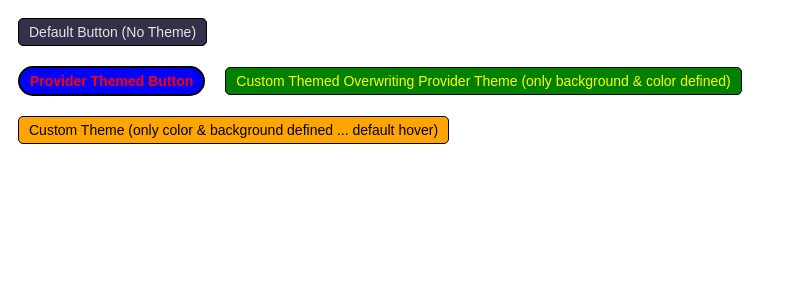
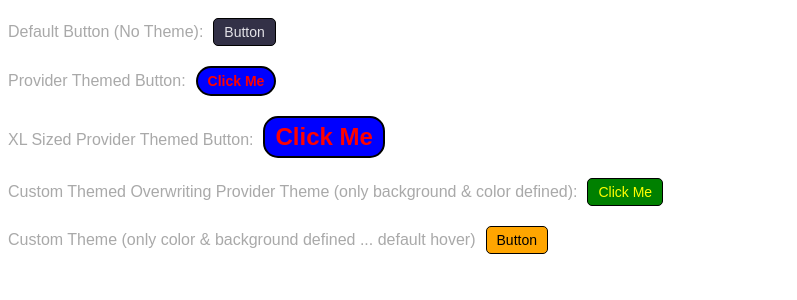
Before and after one commit to Tri4Ty/CatalogZero, a React (Create React App) app in the folder dev/: page / in a window 1280 px wide. Shown: the top 300 px of the page, without its empty margins (0-797 px from the left). Built offline with nearby package versions, Linux system fonts and the light colour scheme; the HTML template or start-up script is replaced by a standard one.

Commit message:
adding global styling

```diff
--- a/dev/src/App.js
+++ b/dev/src/App.js
@@ -1,7 +1,8 @@
 import React from "react";
+import { createGlobalStyle } from "styled-components";
 
-import Button from '../../src/Button';
-import withCustomTheme from '../../src/CustomThemeProvider';
+import Button from "../../src/Button";
+import withCustomTheme from "../../src/CustomThemeProvider";
 
 const myCustomTheme = {
   button: {
@@ -14,6 +15,13 @@ const myCustomTheme = {
   }
 };
 
+const GlobalStyle = createGlobalStyle`
+  body {
+    color: ${props => props.theme.colorPallet.darkest};
+    font-family: ${props => props.theme.typography.fontFamily};
+  }
+`;
+
 const MyCustomThemedButton = withCustomTheme(Button, myCustomTheme);
 const onClick = () => alert("You Clicked Me!!");
 
@@ -25,11 +33,25 @@ const onClick = () => alert("You Clicked Me!!");
  */
 const App = () => (
   <div>
-        <Button onClick={onClick}>Provider Themed Button</Button>
-        <MyCustomThemedButton onClick={onClick}>
-            Custom Themed Overwriting Provider Theme (only background & color defined)
-        </MyCustomThemedButton>
+    <GlobalStyle />
+    <div>
+      <label>Provider Themed Button:</label>
+      <Button onClick={onClick}>Click Me</Button>
     </div>
-)
+    <div>
+      <label>XL Sized Provider Themed Button:</label>
+      <Button size="xLarge" onClick={onClick}>
+        Click Me
+      </Button>
+    </div>
+    <div>
+      <label>
+        Custom Themed Overwriting Provider Theme (only background & color
+        defined):
+      </label>
+      <MyCustomThemedButton onClick={onClick}>Click Me</MyCustomThemedButton>
+    </div>
+  </div>
+);
 
 export default App;
--- a/dev/src/index.js
+++ b/dev/src/index.js
@@ -1,29 +1,36 @@
-import React from 'react';
+import React from "react";
 import ReactDOM from "react-dom";
 
 import { ThemeProvider } from "styled-components";
-import theme from '../theme';
+import theme from "../theme";
 
-import App from './App'
-import Button from '../../src/Button';
-import withCustomTheme from '../../src/CustomThemeProvider';
+import App from "./App";
+import Button from "../../src/Button";
+import withCustomTheme from "../../src/CustomThemeProvider";
 
 const myCustomThemeMissingProps = {
   button: {
     backgroundColor: "orange",
-        color: "black",
+    color: "black"
   }
 };
-const MyCustomThemedButtonMissingProperties = withCustomTheme(Button, myCustomThemeMissingProps);
+const MyCustomThemedButtonMissingProperties = withCustomTheme(
+  Button,
+  myCustomThemeMissingProps
+);
 
 ReactDOM.render(
   <div>
-        <Button>Default Button (No Theme)</Button>
+    <label>Default Button (No Theme):</label>
+    <Button>Button</Button>
     <ThemeProvider theme={theme}>
       <App />
     </ThemeProvider>
+    <label>
+      Custom Theme (only color & background defined ... default hover)
+    </label>
     <MyCustomThemedButtonMissingProperties>
-            Custom Theme (only color & background defined ... default hover)
+      Button
     </MyCustomThemedButtonMissingProperties>
   </div>,
   document.getElementById("app")
--- a/dev/theme.js
+++ b/dev/theme.js
@@ -1,17 +1,29 @@
-const colors = {
+const colorPallet = {
   primary: "blue",
   secondary: "red",
-    lightest: "lightGrey"
+  lightest: "lightGrey",
+  darkest: "darkGrey"
+};
+
+const typography = {
+  fontFamily: "Arial, Helvetica, sans-serif",
+  sizes: {
+    xSmall: "8px",
+    small: "12px",
+    medium: "16px",
+    large: "20px",
+    xLarge: "24px"
+  }
 };
 
 const theme = {
   button: {
-        backgroundColor: colors.primary,
-        borderColor: '#000',
+    backgroundColor: colorPallet.primary,
+    borderColor: "#000",
     borderRadius: "15px",
     borderWidth: "2px",
     borderStyle: "solid",
-        color: colors.secondary,
+    color: colorPallet.secondary,
     display: "inline",
     fontSize: "14px",
     fontWeight: "bold",
@@ -19,10 +31,12 @@ const theme = {
     outline: "none",
     padding: "5px 10px",
     hover: {
-            color: colors.primary,
-            backgroundColor: colors.secondary
+      color: colorPallet.primary,
+      backgroundColor: colorPallet.secondary
     }
-    }
+  },
+  typography: typography,
+  colorPallet: colorPallet
 };
 
 export default theme;
--- a/src/Button.js
+++ b/src/Button.js
@@ -1,11 +1,11 @@
 import React from "react";
-import PropTypes from 'prop-types';
+import PropTypes from "prop-types";
 import styled from "styled-components";
 
 const theme = {
   button: {
-        backgroundColor: '#333147',
-        borderColor: '#000',
+    backgroundColor: "#333147",
+    borderColor: "#000",
     borderRadius: "5px",
     borderWidth: "1px",
     borderStyle: "solid",
@@ -18,17 +18,21 @@ const theme = {
     padding: "5px 10px",
 
     hover: {
-            color: '#333147',
+      color: "#333147",
       backgroundColor: "#e4e3e8"
     }
   }
-}
+};
 
 const ThemedButton = styled.button`
-    background-color: ${ (props) => {
+  background-color: ${props => {
     if (props.primary) {
       return props.theme.colors.primary;
-        } else if (props.theme && props.theme.button && props.theme.button.backgroundColor) {
+    } else if (
+      props.theme &&
+      props.theme.button &&
+      props.theme.button.backgroundColor
+    ) {
       return props.theme.button.backgroundColor;
     } else {
       theme.button.backgroundColor;
@@ -50,56 +54,62 @@ const ThemedButton = styled.button`
   }};
   border-width: ${props => {
     if (props.theme && props.theme.button && props.theme.button.borderWidth) {
-            return props.theme.button.borderWidth ;
+      return props.theme.button.borderWidth;
     } else {
       return theme.button.borderWidth;
     }
   }};
   border-style: ${props => {
     if (props.theme && props.theme.button && props.theme.button.borderStyle) {
-            return props.theme.button.borderStyle ;
+      return props.theme.button.borderStyle;
     } else {
       return theme.button.borderStyle;
     }
   }};
   color: ${props => {
     if (props.theme && props.theme.button && props.theme.button.color) {
-            return props.theme.button.color ;
+      return props.theme.button.color;
     } else {
       return theme.button.color;
     }
   }};
   padding: ${props => {
     if (props.theme && props.theme.button && props.theme.button.padding) {
-            return props.theme.button.padding ;
+      return props.theme.button.padding;
     } else {
       return theme.button.padding;
     }
   }};
   font-size: ${props => {
-        if (props.theme && props.theme.button && props.theme.button.fontSize) {
-            return props.theme.button.fontSize ;
+    if (props.size) {
+      return props["theme"]["typography"]["sizes"][props.size];
+    } else if (
+      props.theme &&
+      props.theme.button &&
+      props.theme.button.fontSize
+    ) {
+      return props.theme.button.fontSize;
     } else {
       return theme.button.fontSize;
     }
   }};
   font-weight: ${props => {
     if (props.theme && props.theme.button && props.theme.button.fontWeight) {
-            return props.theme.button.fontWeight ;
+      return props.theme.button.fontWeight;
     } else {
       return theme.button.fontWeight;
     }
   }};
   display: ${props => {
     if (props.theme && props.theme.button && props.theme.button.display) {
-            return props.theme.button.display ;
+      return props.theme.button.display;
     } else {
       return theme.button.display;
     }
   }};
   margin: ${props => {
     if (props.theme && props.theme.button && props.theme.button.margin) {
-            return props.theme.button.margin ;
+      return props.theme.button.margin;
     } else {
       return theme.button.margin;
     }
@@ -107,21 +117,25 @@ const ThemedButton = styled.button`
 
   :hover {
     color: ${props => {
-            if (props.theme &&
+      if (
+        props.theme &&
         props.theme.button &&
         props.theme.button.hover &&
-                props.theme.button.hover.color) {
-                return props.theme.button.hover.color ;
+        props.theme.button.hover.color
+      ) {
+        return props.theme.button.hover.color;
       } else {
         return theme.button.hover.color;
       }
     }};
     background-color: ${props => {
-            if (props.theme &&
+      if (
+        props.theme &&
         props.theme.button &&
         props.theme.button.hover &&
-                props.theme.button.hover.backgroundColor) {
-                return props.theme.button.hover.backgroundColor ;
+        props.theme.button.hover.backgroundColor
+      ) {
+        return props.theme.button.hover.backgroundColor;
       } else {
         return theme.button.hover.backgroundColor;
       }
@@ -136,14 +150,17 @@ const ThemedButton = styled.button`
  */
 ThemedButton.defaultProps = {
   theme
-}
+};
 
-const Button = (props) => (
-  <ThemedButton onClick={props.onClick}>{props.children}</ThemedButton>
+const Button = props => (
+  <ThemedButton size={props.size} onClick={props.onClick}>
+    {props.children}
+  </ThemedButton>
 );
 export default Button;
 
 Button.propTypes = {
   onClick: PropTypes.func,
-    children: PropTypes.node
+  children: PropTypes.node,
+  size: PropTypes.string
 };
```
Lines whose indentation alone changed are shown as unchanged.
